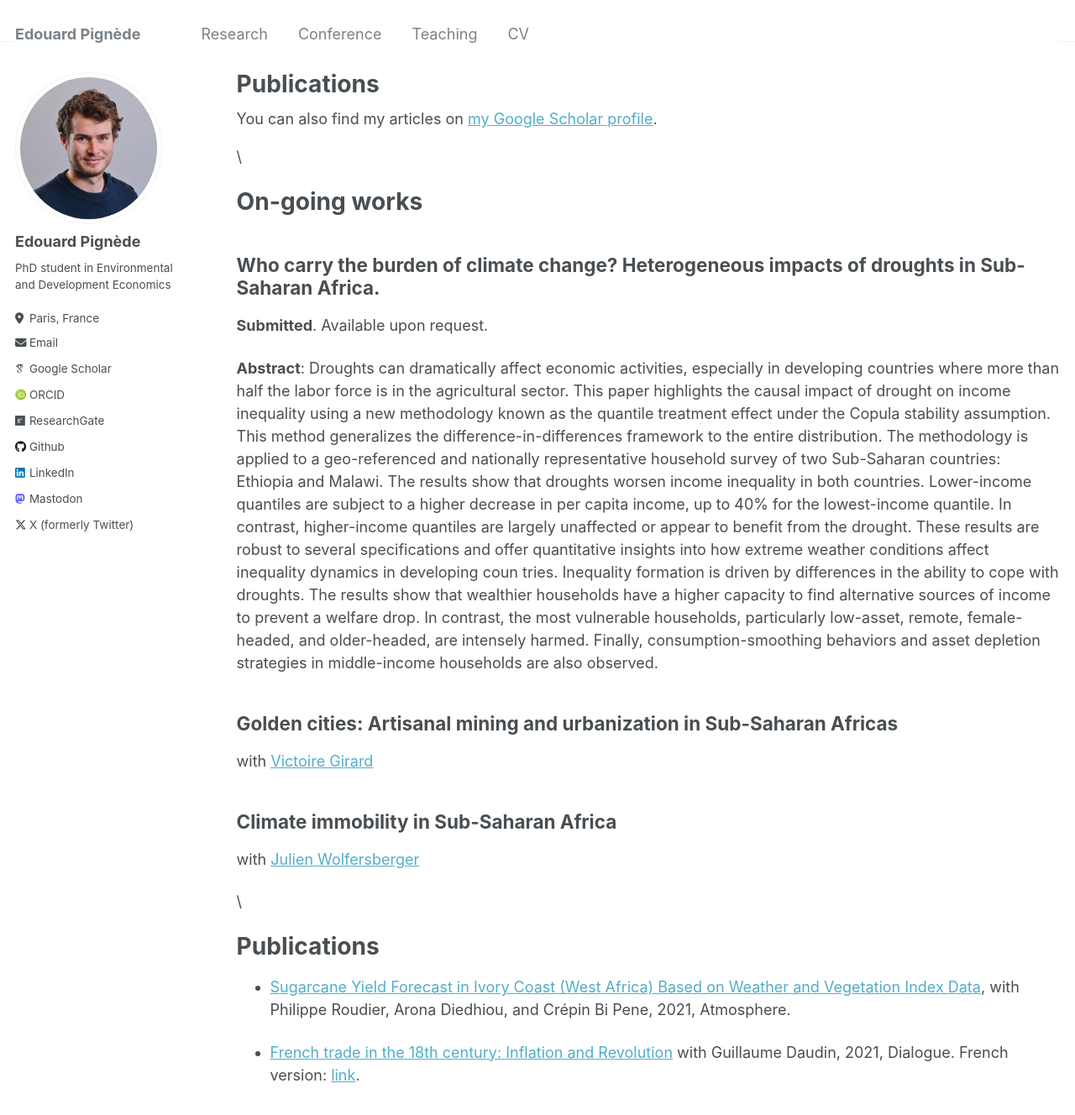
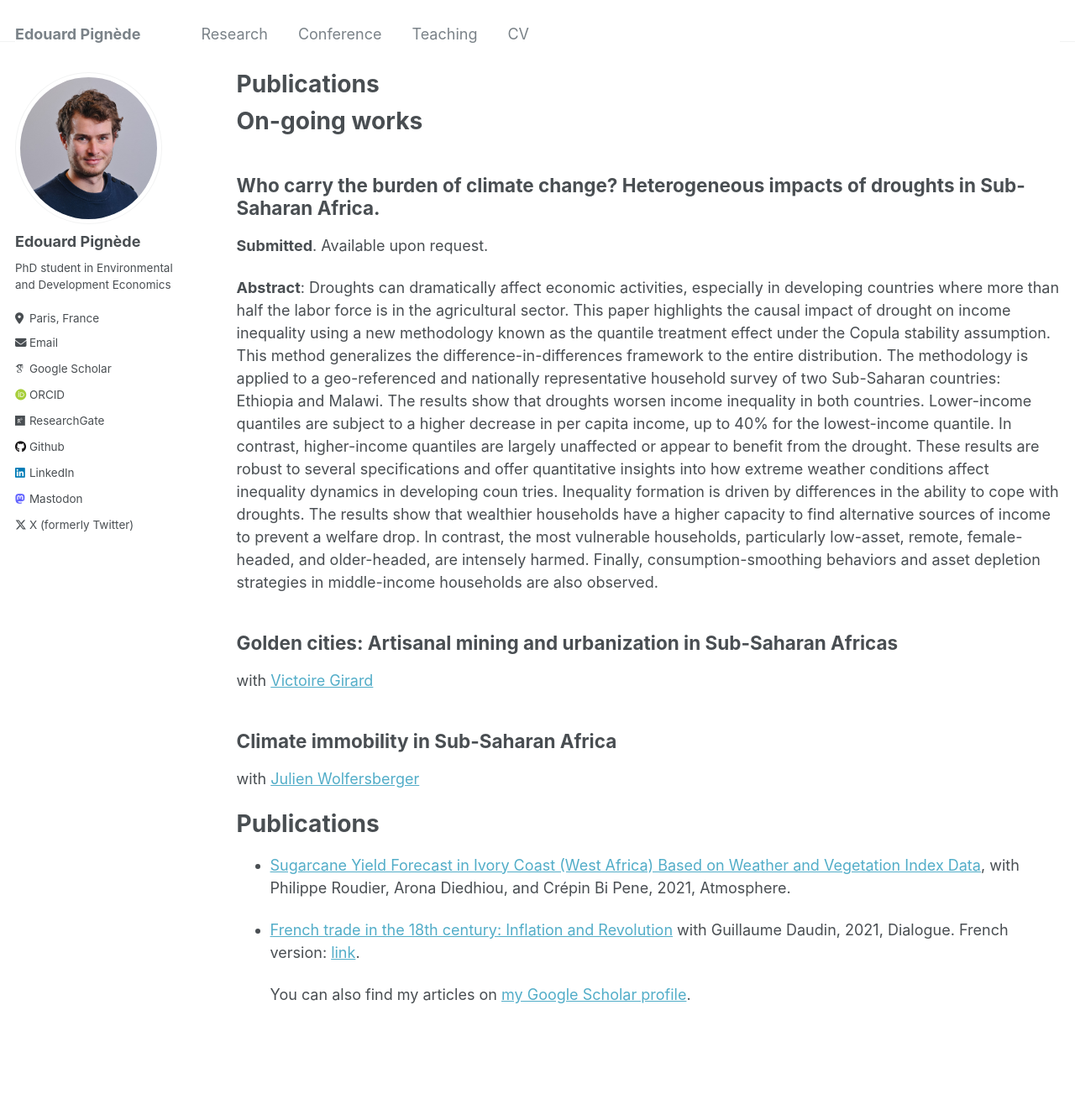
Before and after one commit to edouardpignede/edouardpignede.github.io, a Jekyll site: the page built from _pages/publications.md, in a window 1280 px wide and 1400 px high. Shown: the top 1328 px of the window at 84% size. Built offline with Jekyll 4.4.1, drawn with Linux system fonts in a browser that asks for light colours; some web fonts are replaced.

Commit message:
Correct bugs

```diff
--- a/_pages/publications.md
+++ b/_pages/publications.md
@@ -5,11 +5,6 @@ permalink: /publications/
 author_profile: true
 ---
 
-{% if site.author.googlescholar %}
-  <div class="wordwrap">You can also find my articles on <a href="{{site.author.googlescholar}}">my Google Scholar profile</a>.</div>
-{% endif %}
-
-\\
 
 On-going works
 ======
@@ -33,10 +28,15 @@ Climate immobility in Sub-Saharan Africa
 with [Julien Wolfersberger](https://julienwolfersberger.fr)
 
 
-\\
 
 Publications
 ======
 - [Sugarcane Yield Forecast in Ivory Coast (West Africa) Based on Weather and Vegetation Index Data](https://www.mdpi.com/2073-4433/12/11/1459), with Philippe Roudier, Arona Diedhiou, and Crépin Bi Pene, 2021, Atmosphere.
 
 - [French trade in the 18th century: Inflation and Revolution](https://dial.ird.fr/wp-content/uploads/2021/10/Dialogue_Eng_62_def.pdf) with Guillaume Daudin, 2021, Dialogue. French version: [link](https://dial.ird.fr/wp-content/uploads/2021/10/Dialogue-62.pdf).
+
+
+
+{% if site.author.googlescholar %}
+  <div class="wordwrap">You can also find my articles on <a href="{{site.author.googlescholar}}">my Google Scholar profile</a>.</div>
+{% endif %}
```
Also changed, not shown: _pages/about.md (+2 -2 lines).
